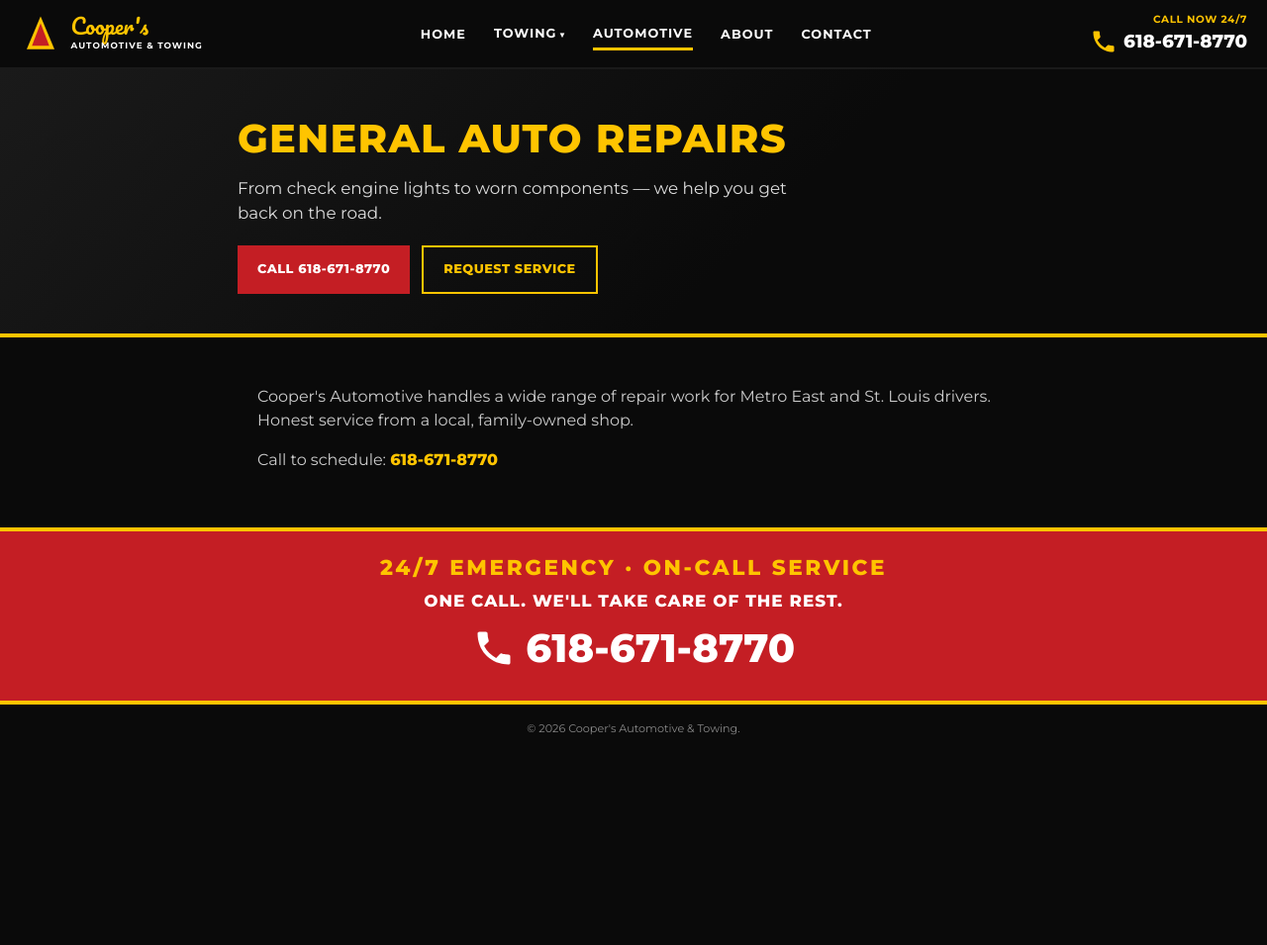
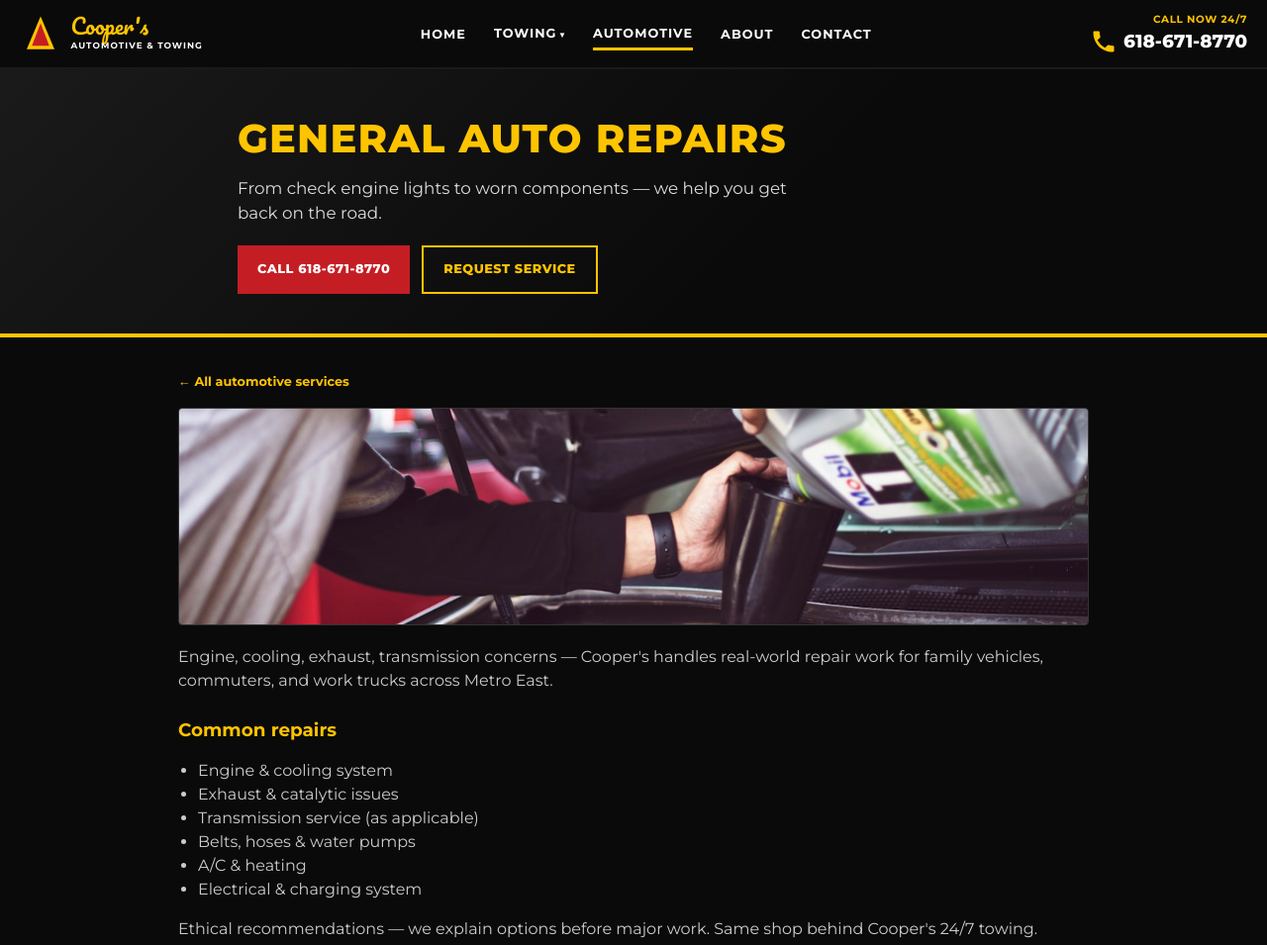
Before and after one commit to msimpson215/cooper-towing, a website: page automotive/repairs.html in a window 1280 px wide. Shown: the top 955 px of the page at 99% size. Before the commit the page ends 800 px from the top, so only its background shows below. Drawn offline with Linux system fonts and the light colour scheme.

Commit message:
Add local automotive stock photos; expand repair subpages

```diff
--- a/automotive/repairs.html
+++ b/automotive/repairs.html
@@ -60,7 +60,22 @@
       </div>
     </div>
   </section>
-  <div class="landing-content"><p>Cooper's Automotive handles a wide range of repair work for Metro East and St. Louis drivers. Honest service from a local, family-owned shop.</p><p>Call to schedule: <a href="tel:6186718770" class="phone-inline">618-671-8770</a></p></div>
+  <div class="landing-content landing-wide">
+    <a href="/automotive/" class="subpage-back">← All automotive services</a>
+    <img class="page-photo" src="/images/auto-hero.jpg" alt="General auto repair" width="800" height="400" loading="lazy">
+    <p>Engine, cooling, exhaust, transmission concerns — Cooper's handles real-world repair work for family vehicles, commuters, and work trucks across Metro East.</p>
+    <h2>Common repairs</h2>
+    <ul>
+      <li>Engine &amp; cooling system</li>
+      <li>Exhaust &amp; catalytic issues</li>
+      <li>Transmission service (as applicable)</li>
+      <li>Belts, hoses &amp; water pumps</li>
+      <li>A/C &amp; heating</li>
+      <li>Electrical &amp; charging system</li>
+    </ul>
+    <p>Ethical recommendations — we explain options before major work. Same shop behind Cooper's 24/7 towing.</p>
+    <p>Call to schedule: <a href="tel:6186718770" class="phone-inline">618-671-8770</a></p>
+  </div>
   <section class="emergency-strip" aria-label="24/7 dispatch">
   <div class="emergency-strip-inner">
     <p class="emergency-badge">24/7 EMERGENCY · ON-CALL SERVICE</p>
--- a/css/pages.css
+++ b/css/pages.css
@@ -384,3 +384,20 @@
   color: #888;
   font-style: italic;
 }
+
+.page-photo {
+  width: 100%;
+  max-height: 220px;
+  object-fit: cover;
+  border-radius: 4px;
+  margin: 0 0 1.25rem;
+  border: 1px solid #333;
+}
+
+.subpage-back {
+  display: inline-block;
+  margin-bottom: 1rem;
+  font-size: 0.8rem;
+  font-weight: 700;
+  color: var(--yellow);
+}
```
Also changed, not shown: automotive/brakes.html (+21 -1 lines), automotive/diagnostics.html (+15 -1 lines), automotive/index.html (+4 -4 lines), automotive/maintenance.html (+15 -1 lines), images/README.txt (added), images/auto-brakes.jpg (added), images/auto-family.jpg (added), images/auto-hero.jpg (added), images/auto-minivan.jpg (added), images/auto-shop.jpg (added), images/auto-suv.jpg (added).
